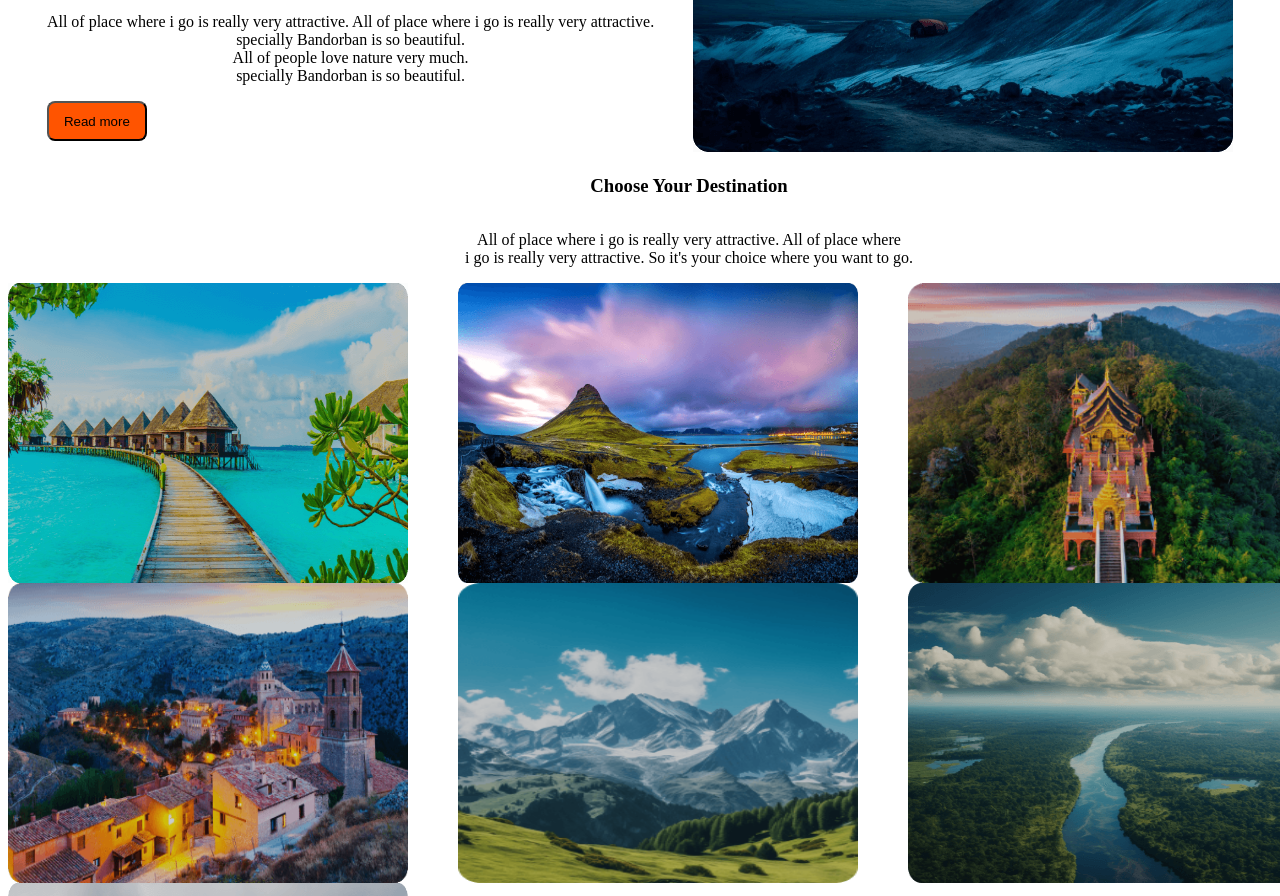
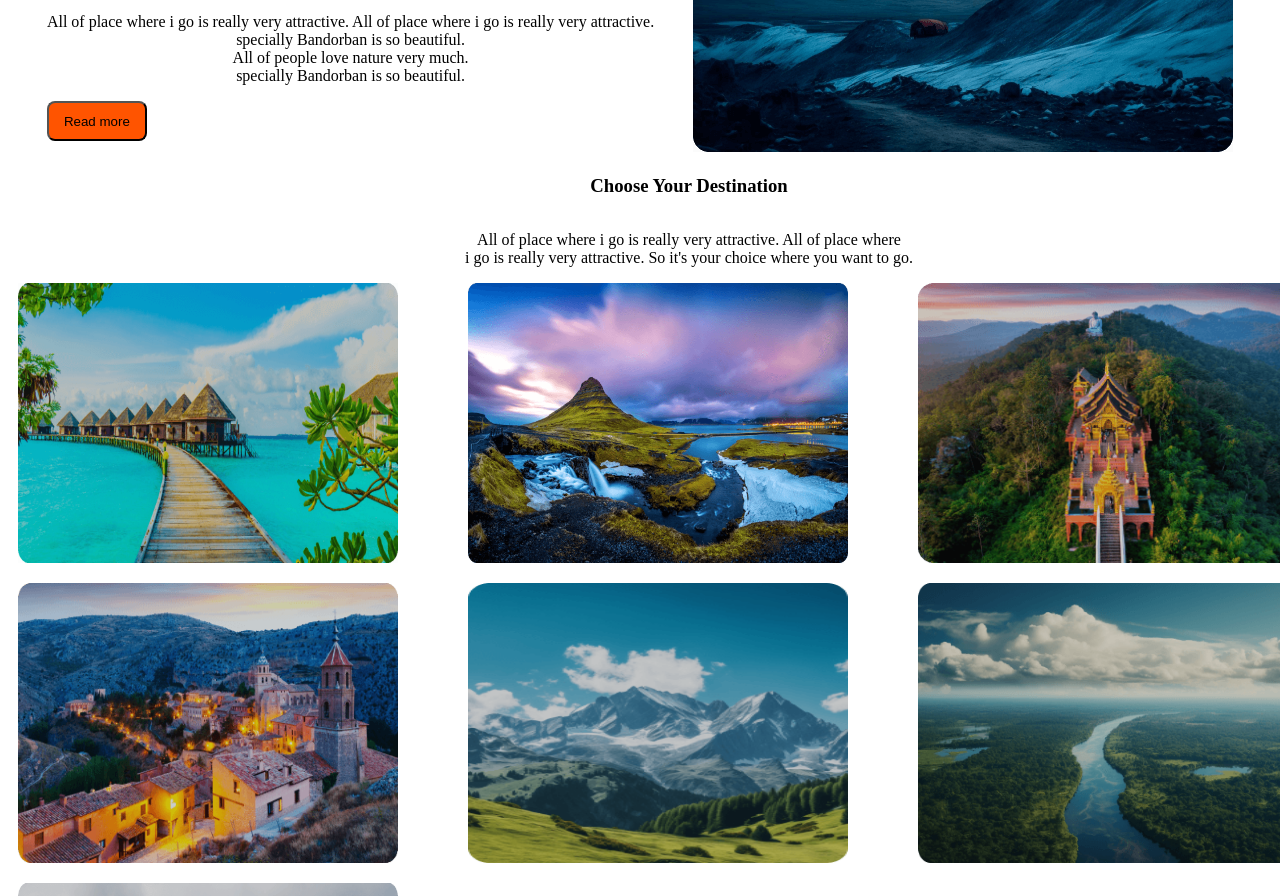
Before and after one commit to MdboktiarUddin/Boktiar-travel-guide, a plain HTML site: page index.html in a window 1280 px wide. Shown: the part 1106-2002 px from the top of the page. Drawn offline with Linux system fonts and the light colour scheme.

Commit message:
correction image shape in css file

```diff
--- a/styles/travel.css
+++ b/styles/travel.css
@@ -47,8 +47,8 @@ nav li{
     height: 300px;
 }
 .photo img{
-    width:400px;
-    height: 300px;
+    width:380px;
+    height: 280px;
 }
 
 
```
